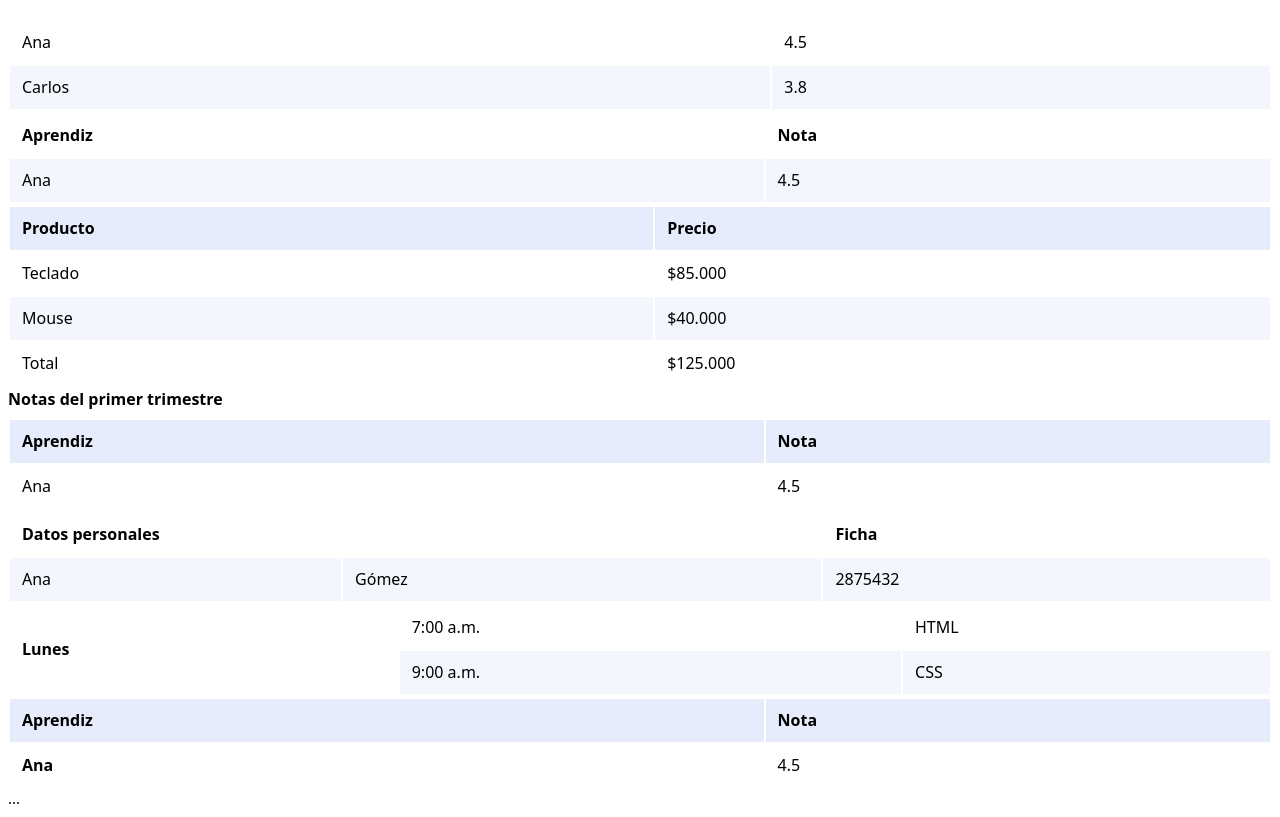
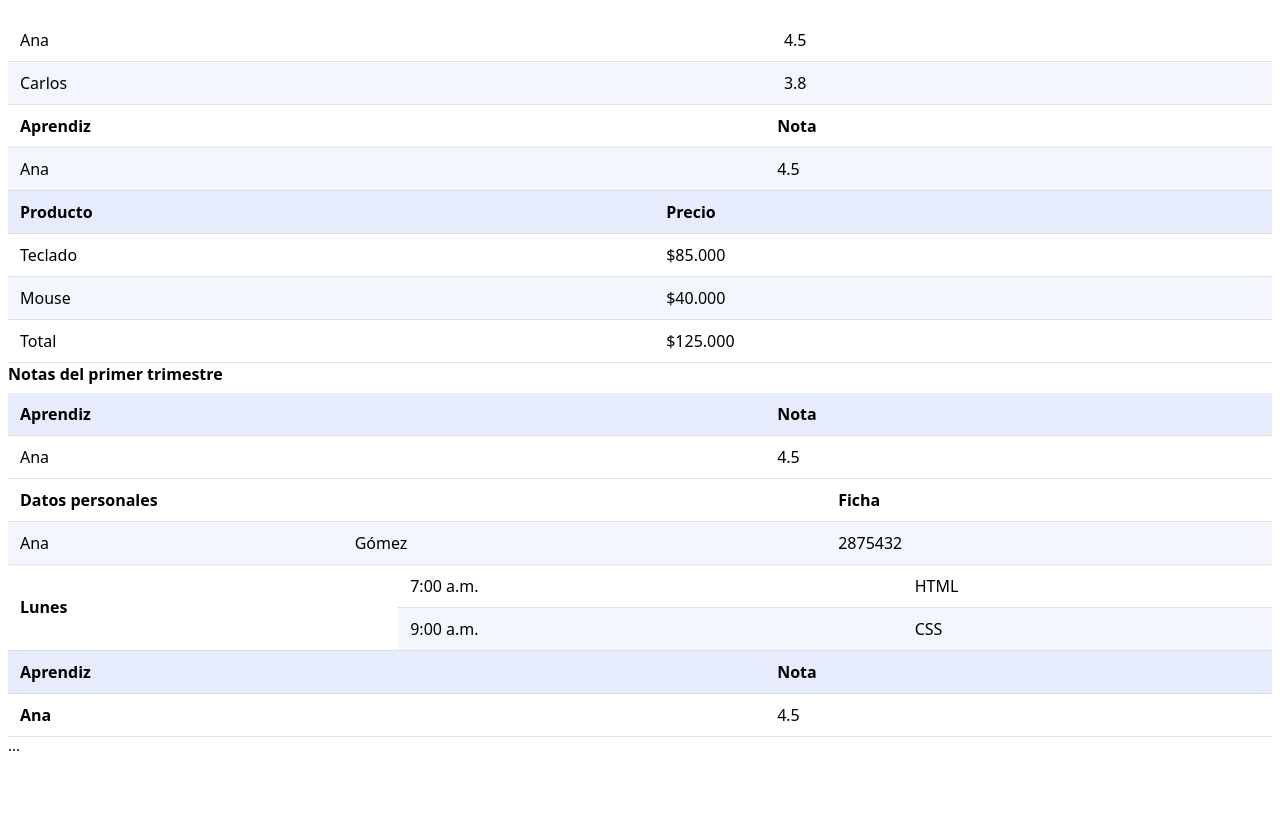
Before and after one commit to veraruizsebastian8-bit/proyecto-tablas, a plain HTML site: page css/index.html in a window 1280 px wide. Shown: the part 61-878 px from the top of the page. After the commit the page ends 824 px from the top, so only its background shows below. Drawn offline with Linux system fonts and the light colour scheme.

Commit message:
first commit

```diff
--- a/css/index.html
+++ b/css/index.html
@@ -4,7 +4,7 @@
     <meta charset="UTF-8">
     <meta name="viewport" content="width=device-width, initial-scale=1.0">
     <title>proyecto tablas</title>
-      <link rel="stylesheet" href="styles.css">
+      <link rel="stylesheet" href="style.css">
 </head>
 <body>
     <main>
--- /dev/null
+++ b/css/style.css
@@ -0,0 +1,30 @@
+table {
+  width: 100%;
+  border-collapse: collapse;   /* un solo borde entre celdas */
+  font-family: system-ui, sans-serif;
+}
+caption {
+  text-align: left;
+  font-weight: 600;
+  padding-bottom: 8px;
+}
+th, td {
+  padding: 10px 12px;          /* espacio interno */
+  border-bottom: 1px solid #dde1ea;
+  text-align: left;
+}
+thead th {
+  background: #e7ecfd;
+}
+tbody tr:nth-child(even) {
+  background: #f4f6fd;         /* filas intercaladas (cebra) */
+}
+tbody tr:hover {
+  background: #fff1a8;         /* resalta la fila bajo el mouse */
+}
+.numero {
+  text-align: right;           /* los números se alinean a la derecha */
+}
+tabla-contenedor {
+  overflow-x: auto;   /* solo la tabla se desplaza, no la página */
+}
--- a/css/styles.css
+++ /dev/null
@@ -1,30 +0,0 @@
-table {
-    width: 100%;
-    border-bottom: 1px solid#11010100;
-    font-family: system-ui, sans-serif;
-}
-caption {
-    text-align: left;
-    font-weight: 600;
-    padding-bottom: 8px;
-}
-th, td {
-    padding: 10px 12px;         /* espacio interno */
-    border-bottom: 1px solid#11010100;
-    text-align: left;
-}
-thead th {
-    background: #e7ecfd;
-}
-tbody tr:nth-child(even) {
-    background: #f4f6fd;        /* filas intercaladas (cebra) */
-}
-tbody tr:hover {
-    background: #fff1a8;        /* resalta la fila bajo el mouse */
-}
-.numero {
-    text-align: right;          /* Los números se alinean a la derecha */
-}
-.tabla-contenedor {
-    overflow-x: auto;   /* solo la tabla se desplaza, no la página */
-}
```
